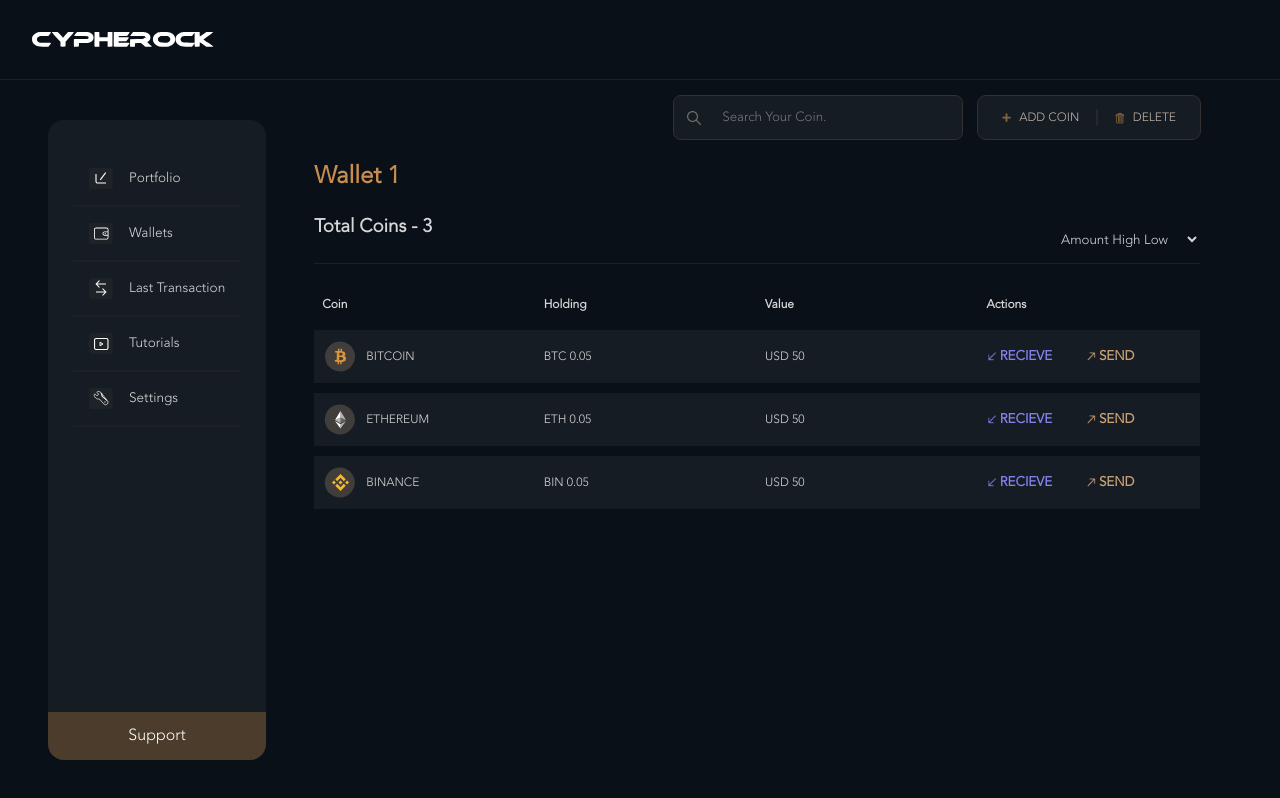
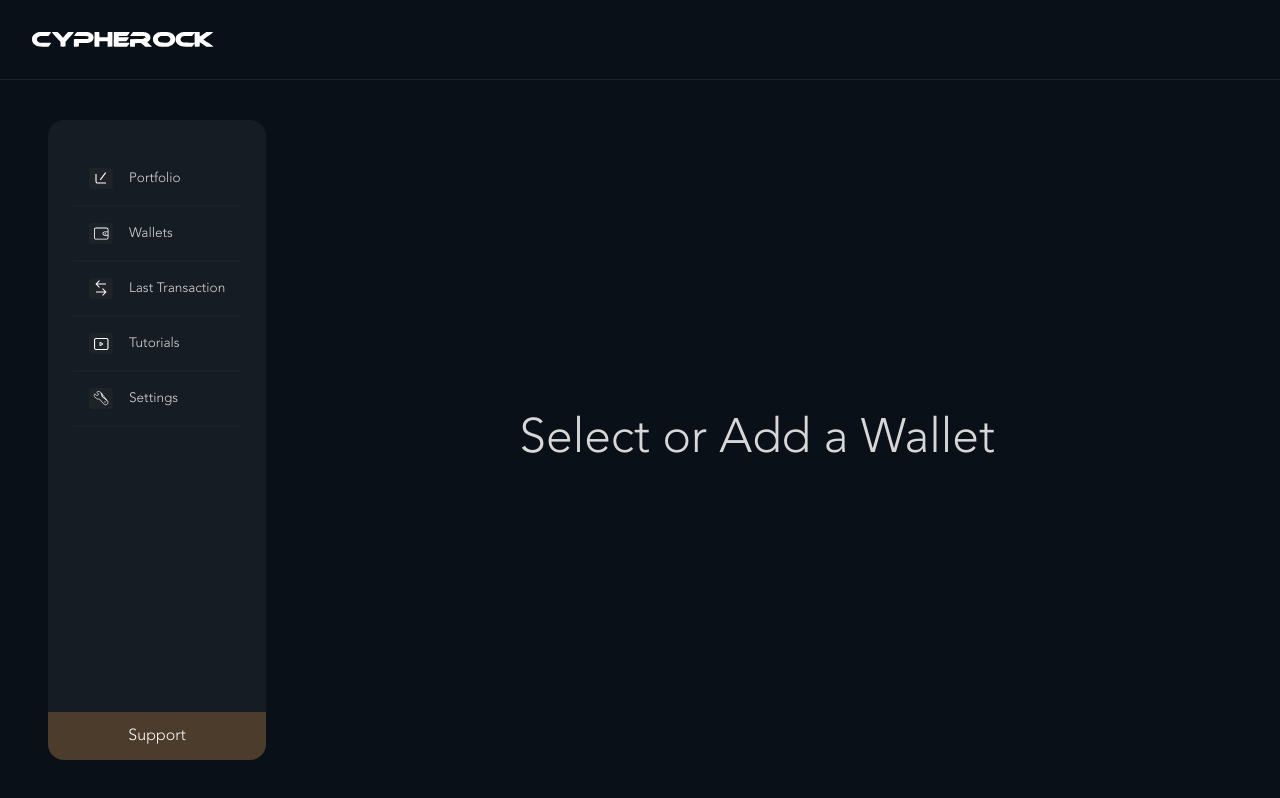
Before and after one commit to prabhatexit0/cypherock-frontend, a React (Create React App) app: page /wallet in a window 1280 px wide. Built offline with nearby package versions, Linux system fonts and the light colour scheme.

Commit message:
* added current wallet in zustand

```diff
--- a/src/components/body/components/wallet/Wallet.tsx
+++ b/src/components/body/components/wallet/Wallet.tsx
@@ -1,50 +1,43 @@
 import styled from "styled-components";
 import WalletTable from "./table/WalletTable";
 import { columns } from "./wallet-table-config";
-import addIcon from "../../../../assets/add-icon.svg";
-import deleteIcon from "../../../../assets/delete-icon.png";
+import { ReactComponent as AddIcon } from "../../../../assets/add-icon.svg";
+import { ReactComponent as DeleteIcon } from "../../../../assets/delete-icon.svg";
 import searchIcon from "../../../../assets/search-icon.svg";
-import { ICoin } from "../../../../interfaces/wallet.interfaces";
+import { ICoin, IWallet } from "../../../../interfaces/wallet.interfaces";
+import { useWalletStore } from "../../../../stores/WalletStore";
 
-const tableData: ICoin[] = [
-  {
-    coin: "Bitcoin",
-    holding: "0.05",
-    value: "$ 1.0002",
-  },
-  {
-    coin: "Ethereum",
-    holding: "0.05",
-    value: "$ 1.0002",
-  },
-  {
-    coin: "Binance",
-    holding: "0.05",
-    value: "$ 1.0002",
-  },
-];
+function Wallet({ name, coins }: IWallet) {
+  const { currentWallet, setCurrentWallet } = useWalletStore();
 
-function Wallet() {
+  const handleCoinAdd = () => {
+    let coin: ICoin = {
+      coin: "bitcoin",
+      holding: "12",
+      value: "12300",
+    };
+  };
+
   return (
     <WalletWrapper>
       <div className="default__container">
         <TextInput placeholder="Search Your Coin." />
         <DefaultBorderWrapper>
           <button>
-            <img src={addIcon} />
-            ADD COIN
+            <AddIcon onClick={handleCoinAdd} />
+            ADD ICON
           </button>
           {" | "}
           <button>
-            <img src={deleteIcon} />
+            <DeleteIcon />
             DELETE
           </button>{" "}
         </DefaultBorderWrapper>
       </div>
 
-      <WalletTitle>Wallet 1</WalletTitle>
+      <WalletTitle>{name}</WalletTitle>
 
-      <WalletTable data={tableData} columns={columns} />
+      <WalletTable data={coins} columns={columns} />
     </WalletWrapper>
   );
 }
--- a/src/components/body/components/wallet/WalletContainer.tsx
+++ b/src/components/body/components/wallet/WalletContainer.tsx
@@ -1,17 +1,18 @@
 import { useState } from "react";
 import styled from "styled-components";
 import Wallet from "./Wallet";
+import { useWalletStore } from "../../../../stores/WalletStore";
 
 function WalletPage() {
   const text = "Select or Add a Wallet";
-  const [selected, setSelected] = useState(true);
+  const { currentWallet } = useWalletStore();
 
   return (
     <>
-      {!selected ? (
+      {currentWallet === null || currentWallet === undefined ? (
         <WalletDisplayWrapper>{text}</WalletDisplayWrapper>
       ) : (
-        <Wallet />
+        <Wallet name={currentWallet.name} coins={currentWallet.coins} />
       )}
     </>
   );
--- a/src/components/sidebar/WalletSubItem.tsx
+++ b/src/components/sidebar/WalletSubItem.tsx
@@ -8,8 +8,15 @@
 };
 
 export default function WalletSubItem({ name }: WalletSubItemPropType) {
+  const { wallets, setCurrentWallet } = useWalletStore();
+
+  const getWallet = () => {
+    return wallets?.filter((wallet) => wallet.name === name)?.at(0);
+  };
+
   const handleOnClick = () => {
-    console.log("sub item click");
+    const wallet = getWallet();
+    setCurrentWallet!(wallet!);
   };
 
   return (
@@ -20,7 +27,7 @@
 }
 
 export function AddWallet() {
-  const { wallets, setWallets } = useWalletStore();
+  const { wallets, setWallets, setCurrentWallet } = useWalletStore();
 
   const handleAddWallets = () => {
     let name = "Wallet " + (wallets!?.length + 1).toString();
@@ -29,6 +36,7 @@
       coins: [],
     };
     setWallets!([...wallets!, wallet]);
+    setCurrentWallet!(wallet);
     console.log(wallets);
   };
 
--- a/src/stores/WalletStore.tsx
+++ b/src/stores/WalletStore.tsx
@@ -4,6 +4,8 @@
 const useStore = create<{
   wallets?: IWallet[];
   setWallets?: (newWallets: IWallet[]) => void;
+  currentWallet?: IWallet | null;
+  setCurrentWallet?: (newWallet: IWallet) => void;
 }>((set) => ({
   wallets: [],
   setWallets: (newWallets: IWallet[]) => {
@@ -12,11 +14,20 @@
       wallets: newWallets,
     }));
   },
+  currentWallet: null,
+  setCurrentWallet: (newWallet: IWallet) => {
+    set((state) => ({
+      ...state,
+      currentWallet: newWallet,
+    }));
+  },
 }));
 
 export const useWalletStore = () => {
   return {
     wallets: useStore((state) => state.wallets),
     setWallets: useStore((state) => state.setWallets),
+    currentWallet: useStore((state) => state.currentWallet),
+    setCurrentWallet: useStore((state) => state.setCurrentWallet),
   };
 };
```
